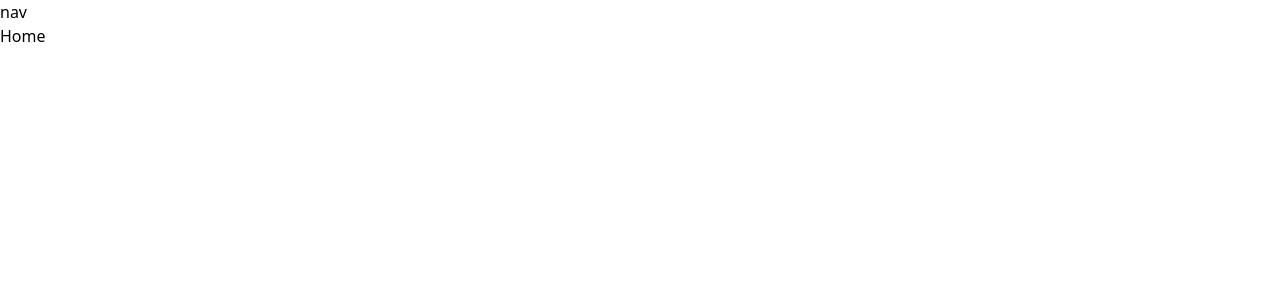
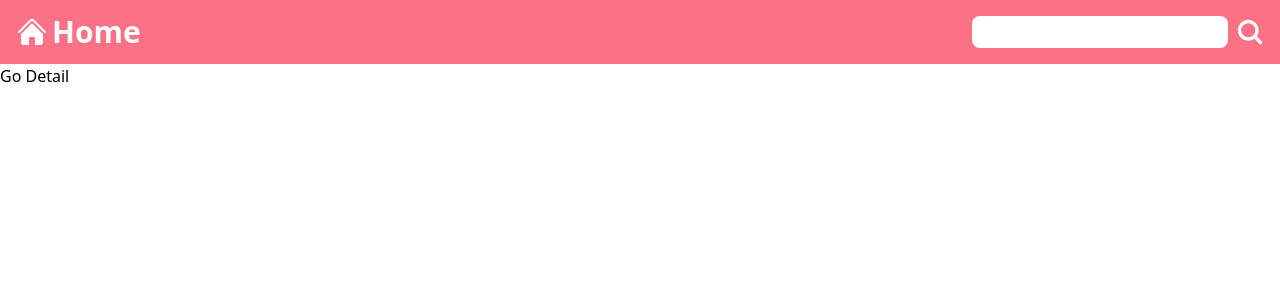
Before and after one commit to ICE0208/nomad-react-study-4, a React (Vite) app in the folder react/disney-react/: page / in a window 1280 px wide. Shown: the top 300 px of the page. Built offline with nearby package versions, Linux system fonts and the light colour scheme.

Commit message:
feat: NavBar 완성

```diff
--- a/react/disney-react/src/layouts/Navbar.tsx
+++ b/react/disney-react/src/layouts/Navbar.tsx
@@ -1,7 +1,93 @@
+import { Link, useLocation, useNavigate } from "react-router-dom";
+
+const getTitle = (pathname: string) => {
+  const routePatterns = [
+    { pattern: /^\/$/, title: "Home" },
+    { pattern: /^\/character\/\d+\/?$/, title: "Detail" },
+    // 추가 경로 패턴 정의 가능
+  ];
+
+  // 현재 경로와 매칭되는 패턴 찾기
+  const matchingPattern = routePatterns.find((pattern) =>
+    pattern.pattern.test(pathname)
+  );
+  return matchingPattern ? matchingPattern.title : "Page Not Found";
+};
+
 export default function Navbar() {
+  const location = useLocation();
+  const title = getTitle(location.pathname);
+
+  const navigate = useNavigate();
+
+  const onBackIconClick = () => {
+    // history state가 있으면 뒤로 가고, 없으면 루트 페이지로 이동
+    if (window.history.state && window.history.state.idx > 0) {
+      navigate(-1); // 뒤로 가기
+    } else {
+      navigate("/", { replace: true }); // 루트 페이지로 이동
+    }
+  };
+
   return (
     <header>
-      <nav>nav</nav>
+      <nav className="h-16 bg-rose-400 text-white flex items-center justify-between px-4 sm:justify-center relative">
+        <div className="text-3xl font-bold flex items-center">
+          <Link
+            to="/"
+            className="mr-1"
+          >
+            <svg
+              xmlns="http://www.w3.org/2000/svg"
+              viewBox="0 0 24 24"
+              fill="currentColor"
+              className="w-8 h-8 sm:hidden"
+            >
+              <path d="M11.47 3.841a.75.75 0 0 1 1.06 0l8.69 8.69a.75.75 0 1 0 1.06-1.061l-8.689-8.69a2.25 2.25 0 0 0-3.182 0l-8.69 8.69a.75.75 0 1 0 1.061 1.06l8.69-8.689Z" />
+              <path d="m12 5.432 8.159 8.159c.03.03.06.058.091.086v6.198c0 1.035-.84 1.875-1.875 1.875H15a.75.75 0 0 1-.75-.75v-4.5a.75.75 0 0 0-.75-.75h-3a.75.75 0 0 0-.75.75V21a.75.75 0 0 1-.75.75H5.625a1.875 1.875 0 0 1-1.875-1.875v-6.198a2.29 2.29 0 0 0 .091-.086L12 5.432Z" />
+            </svg>
+          </Link>
+          <span className="sm:text-4xl">{title}</span>
+          {location.pathname !== "/" && (
+            <div
+              className="sm:block hidden absolute left-2 top-1/2 -translate-y-1/2"
+              onClick={onBackIconClick}
+            >
+              <svg
+                xmlns="http://www.w3.org/2000/svg"
+                fill="none"
+                viewBox="0 0 24 24"
+                strokeWidth={3.0}
+                stroke="currentColor"
+                className="w-8 h-8"
+              >
+                <path
+                  strokeLinecap="round"
+                  strokeLinejoin="round"
+                  d="M15.75 19.5 8.25 12l7.5-7.5"
+                />
+              </svg>
+            </div>
+          )}
+        </div>
+        <div className="flex space-x-2 items-center sm:hidden">
+          <input className="rounded-lg h-8 w-64 text-black px-4 focus:outline-none focus:ring-red-300 focus:ring-2" />
+          <svg
+            xmlns="http://www.w3.org/2000/svg"
+            viewBox="0 0 24 24"
+            fill="currentColor"
+            className="w-7 h-7"
+          >
+            <path
+              fillRule="evenodd"
+              d="M10.5 3.75a6.75 6.75 0 1 0 0 13.5 6.75 6.75 0 0 0 0-13.5ZM2.25 10.5a8.25 8.25 0 1 1 14.59 5.28l4.69 4.69a.75.75 0 1 1-1.06 1.06l-4.69-4.69A8.25 8.25 0 0 1 2.25 10.5Z"
+              clipRule="evenodd"
+              stroke="currentColor"
+              strokeWidth="1.3"
+            />
+          </svg>
+        </div>
+      </nav>
     </header>
   );
 }
--- a/react/disney-react/src/router.tsx
+++ b/react/disney-react/src/router.tsx
@@ -1,4 +1,4 @@
-import { createBrowserRouter } from "react-router-dom";
+import { Link, createBrowserRouter } from "react-router-dom";
 import Root from "./pages/Root";
 
 const router = createBrowserRouter([
@@ -6,10 +6,21 @@ const router = createBrowserRouter([
     path: "/",
     element: <Root />,
     children: [
-      { path: "/", element: <h1>Home</h1> },
+      {
+        path: "/",
+        element: (
+          <h1>
+            <Link to="/character/34">Go Detail</Link>
+          </h1>
+        ),
+      },
       {
         path: "/character/:id",
-        element: <h1>Details</h1>,
+        element: (
+          <h1>
+            <Link to="/">Go Home</Link>
+          </h1>
+        ),
       },
     ],
   },
```
